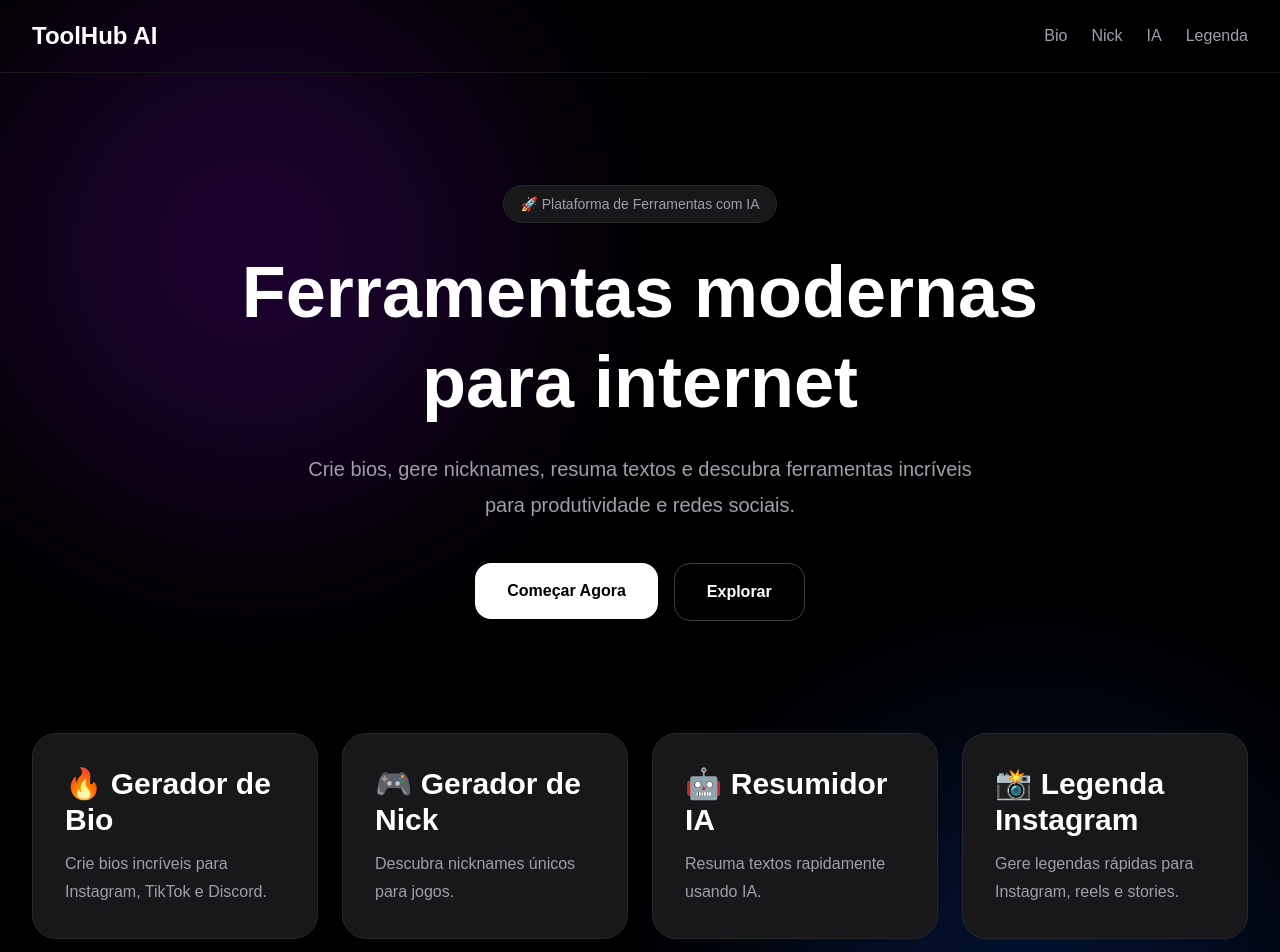
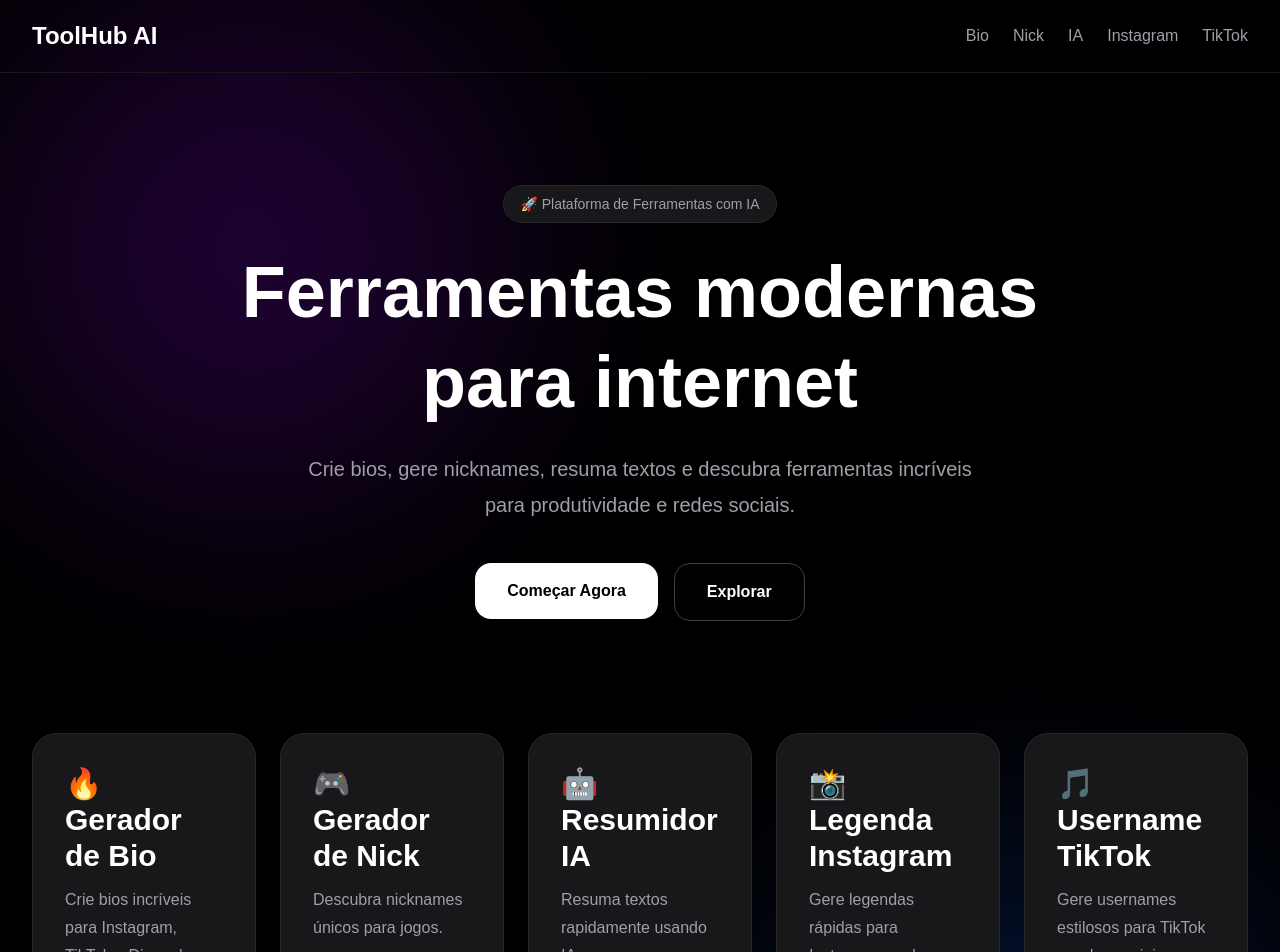
Before and after one commit to henriquesantossander-ctrl/toolhub-ai, a Next.js app: page / in a window 1280 px wide. Shown: the top 952 px of the page. Built offline with nearby package versions, Linux system fonts and the light colour scheme.

Commit message:
adiciona ferramenta tiktok

```diff
--- a/app/page.tsx
+++ b/app/page.tsx
@@ -3,21 +3,53 @@ import Link from "next/link";
 export default function Home() {
   return (
     <main className="min-h-screen bg-black text-white overflow-hidden relative">
+      {/* BACKGROUND EFFECTS */}
       <div className="absolute top-0 left-0 w-[500px] h-[500px] bg-purple-600 rounded-full blur-[120px] opacity-20"></div>
+
       <div className="absolute bottom-0 right-0 w-[500px] h-[500px] bg-blue-600 rounded-full blur-[120px] opacity-20"></div>
 
+      {/* NAVBAR */}
       <header className="relative z-10 w-full border-b border-zinc-900 px-8 py-5 flex items-center justify-between">
-        <h1 className="text-2xl font-bold">ToolHub AI</h1>
+        <h1 className="text-2xl font-bold">
+          ToolHub AI
+        </h1>
 
         <nav className="flex gap-6 text-zinc-400">
-          <Link href="/bio-generator">Bio</Link>
-          <Link href="/nickname-generator">Nick</Link>
-          <Link href="/ai-summarizer">IA</Link>
-          <Link href="/instagram-caption-generator">Legenda</Link>
+          <Link href="/bio-generator">
+            <span className="hover:text-white transition">
+              Bio
+            </span>
+          </Link>
+
+          <Link href="/nickname-generator">
+            <span className="hover:text-white transition">
+              Nick
+            </span>
+          </Link>
+
+          <Link href="/ai-summarizer">
+            <span className="hover:text-white transition">
+              IA
+            </span>
+          </Link>
+
+          <Link href="/instagram-caption-generator">
+            <span className="hover:text-white transition">
+              Instagram
+            </span>
+          </Link>
+
+          <Link href="/tiktok-username-generator">
+            <span className="hover:text-white transition">
+              TikTok
+            </span>
+          </Link>
         </nav>
       </header>
 
+      {/* HERO */}
       <section className="relative z-10 flex flex-col items-center justify-center text-center px-6 py-28">
+
         <div className="mb-6 px-4 py-2 rounded-full border border-zinc-800 bg-zinc-900 text-zinc-400 text-sm">
           🚀 Plataforma de Ferramentas com IA
         </div>
@@ -29,8 +61,9 @@ export default function Home() {
         </h1>
 
         <p className="text-zinc-400 max-w-2xl text-xl leading-9">
-          Crie bios, gere nicknames, resuma textos e descubra ferramentas
-          incríveis para produtividade e redes sociais.
+          Crie bios, gere nicknames, resuma textos
+          e descubra ferramentas incríveis para
+          produtividade e redes sociais.
         </p>
 
         <div className="flex gap-4 mt-10">
@@ -48,50 +81,91 @@ export default function Home() {
         </div>
       </section>
 
-      <section className="relative z-10 grid grid-cols-1 md:grid-cols-2 xl:grid-cols-4 gap-6 px-8 pb-24">
+      {/* TOOLS */}
+      <section className="relative z-10 grid grid-cols-1 md:grid-cols-2 lg:grid-cols-5 gap-6 px-8 pb-24">
+
+        {/* BIO */}
         <Link href="/bio-generator">
           <div className="bg-zinc-900 hover:bg-zinc-800 transition p-8 rounded-3xl cursor-pointer border border-zinc-800 hover:scale-[1.02]">
-            <h2 className="text-3xl font-bold mb-3">🔥 Gerador de Bio</h2>
+            <h2 className="text-3xl font-bold mb-3">
+              🔥 Gerador de Bio
+            </h2>
+
             <p className="text-zinc-400 leading-7">
-              Crie bios incríveis para Instagram, TikTok e Discord.
+              Crie bios incríveis para Instagram,
+              TikTok e Discord.
             </p>
           </div>
         </Link>
 
+        {/* NICKNAME */}
         <Link href="/nickname-generator">
           <div className="bg-zinc-900 hover:bg-zinc-800 transition p-8 rounded-3xl cursor-pointer border border-zinc-800 hover:scale-[1.02]">
-            <h2 className="text-3xl font-bold mb-3">🎮 Gerador de Nick</h2>
+            <h2 className="text-3xl font-bold mb-3">
+              🎮 Gerador de Nick
+            </h2>
+
             <p className="text-zinc-400 leading-7">
               Descubra nicknames únicos para jogos.
             </p>
           </div>
         </Link>
 
+        {/* AI */}
         <Link href="/ai-summarizer">
           <div className="bg-zinc-900 hover:bg-zinc-800 transition p-8 rounded-3xl cursor-pointer border border-zinc-800 hover:scale-[1.02]">
-            <h2 className="text-3xl font-bold mb-3">🤖 Resumidor IA</h2>
+            <h2 className="text-3xl font-bold mb-3">
+              🤖 Resumidor IA
+            </h2>
+
             <p className="text-zinc-400 leading-7">
               Resuma textos rapidamente usando IA.
             </p>
           </div>
         </Link>
 
+        {/* INSTAGRAM */}
         <Link href="/instagram-caption-generator">
           <div className="bg-zinc-900 hover:bg-zinc-800 transition p-8 rounded-3xl cursor-pointer border border-zinc-800 hover:scale-[1.02]">
-            <h2 className="text-3xl font-bold mb-3">📸 Legenda Instagram</h2>
+            <h2 className="text-3xl font-bold mb-3">
+              📸 Legenda Instagram
+            </h2>
+
             <p className="text-zinc-400 leading-7">
-              Gere legendas rápidas para Instagram, reels e stories.
+              Gere legendas rápidas para Instagram,
+              reels e stories.
             </p>
           </div>
         </Link>
+
+        {/* TIKTOK */}
+        <Link href="/tiktok-username-generator">
+          <div className="bg-zinc-900 hover:bg-zinc-800 transition p-8 rounded-3xl cursor-pointer border border-zinc-800 hover:scale-[1.02]">
+            <h2 className="text-3xl font-bold mb-3">
+              🎵 Username TikTok
+            </h2>
+
+            <p className="text-zinc-400 leading-7">
+              Gere usernames estilosos para TikTok
+              e redes sociais.
+            </p>
+          </div>
+        </Link>
+
       </section>
 
+      {/* FOOTER */}
       <footer className="relative z-10 border-t border-zinc-900 mt-20 px-8 py-10 text-center text-zinc-500">
-        <p>© 2026 ToolHub AI — Todos os direitos reservados.</p>
+        <p>
+          © 2026 ToolHub AI — Todos os direitos reservados.
+        </p>
+
         <p className="mt-3 text-sm">
-          Ferramentas modernas para produtividade, redes sociais e internet.
+          Ferramentas modernas para produtividade,
+          redes sociais e internet.
         </p>
       </footer>
+
     </main>
   );
 }
--- /dev/null
+++ b/app/tiktok-username-generator/page.tsx
@@ -0,0 +1,70 @@
+"use client";
+
+import { useState } from "react";
+
+export default function TikTokUsernameGenerator() {
+  const [name, setName] = useState("");
+  const [username, setUsername] = useState("");
+
+  const generateUsername = () => {
+    const base = name.trim() || "user";
+
+    const styles = [
+      `@${base}vibes`,
+      `@real${base}`,
+      `@${base}fx`,
+      `@its${base}`,
+      `@${base}clips`,
+      `@${base}zone`,
+      `@${base}daily`,
+      `@the${base}`,
+    ];
+
+    setUsername(styles[Math.floor(Math.random() * styles.length)]);
+  };
+
+  const copyUsername = async () => {
+    await navigator.clipboard.writeText(username);
+    alert("Username copiado!");
+  };
+
+  return (
+    <main className="min-h-screen bg-black text-white flex flex-col items-center px-6 py-20">
+      <h1 className="text-5xl font-bold mb-4 text-center">
+        Gerador de Nome para TikTok
+      </h1>
+
+      <p className="text-zinc-400 mb-10 text-center max-w-xl">
+        Crie usernames estilosos para TikTok, Instagram e redes sociais.
+      </p>
+
+      <input
+        type="text"
+        placeholder="Digite seu nome ou palavra base"
+        value={name}
+        onChange={(e) => setName(e.target.value)}
+        className="bg-zinc-900 border border-zinc-700 rounded-2xl px-5 py-4 w-full max-w-xl mb-6 outline-none"
+      />
+
+      <button
+        onClick={generateUsername}
+        className="bg-white text-black px-8 py-4 rounded-2xl font-bold hover:scale-105 transition"
+      >
+        Gerar Username
+      </button>
+
+      {username && (
+        <div className="bg-zinc-900 border border-zinc-800 mt-12 p-8 rounded-3xl max-w-xl w-full text-center">
+          <p className="text-3xl font-bold text-zinc-200">{username}</p>
+
+          <button
+            onClick={copyUsername}
+            className="mt-6 w-full bg-white text-black py-3 rounded-2xl font-bold hover:scale-105 transition"
+          >
+            Copiar Username
+          </button>
+        </div>
+      )}
+    </main>
+  );
+}
```
